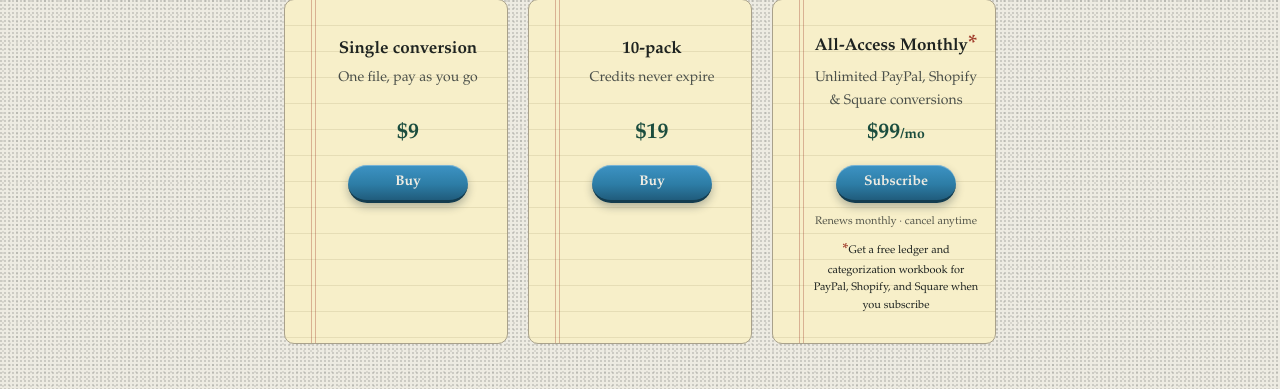
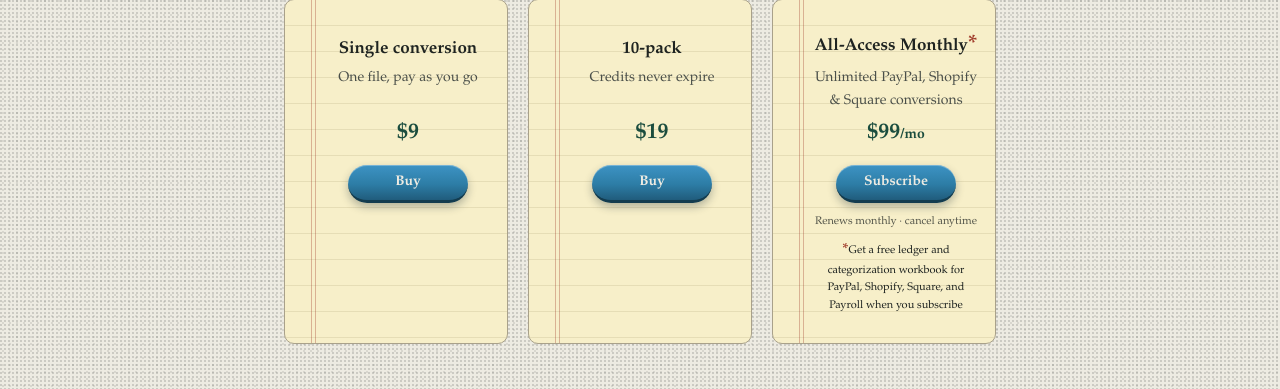
Before and after one commit to workathome180/TillMod, a Flask app: page / in a window 1280 px wide. Shown: the part 744-1133 px from the top of the page. Run offline with Flask 3, Linux system fonts and the light colour scheme.

Commit message:
Mention Payroll in the free-gift footnote
PayMod joined the All-Access Monthly bundle, so the footnote listing which
platforms get the free gift workbook needed to include Payroll alongside
PayPal/Shopify/Square.

Co-Authored-By: Claude Sonnet 5 <noreply@anthropic.com>

```diff
--- a/templates/index.html
+++ b/templates/index.html
@@ -764,7 +764,7 @@
         <div class="price">$99<span style="font-size:14px;">/mo</span></div>
         <button class="buy-btn" data-plan="monthly">Subscribe</button>
         <div style="font-size:11px; margin-top:6px; opacity:0.75;">Renews monthly · cancel anytime</div>
-        <div style="font-size:11px; margin-top:4px;"><span class="footnote-star">*</span>Get a free ledger and categorization workbook for PayPal, Shopify, and Square when you subscribe</div>
+        <div style="font-size:11px; margin-top:4px;"><span class="footnote-star">*</span>Get a free ledger and categorization workbook for PayPal, Shopify, Square, and Payroll when you subscribe</div>
       </div>
     </div>
     <div id="checkout-status" style="font-size:13px; margin-top:16px; text-align:center;"></div>
```
